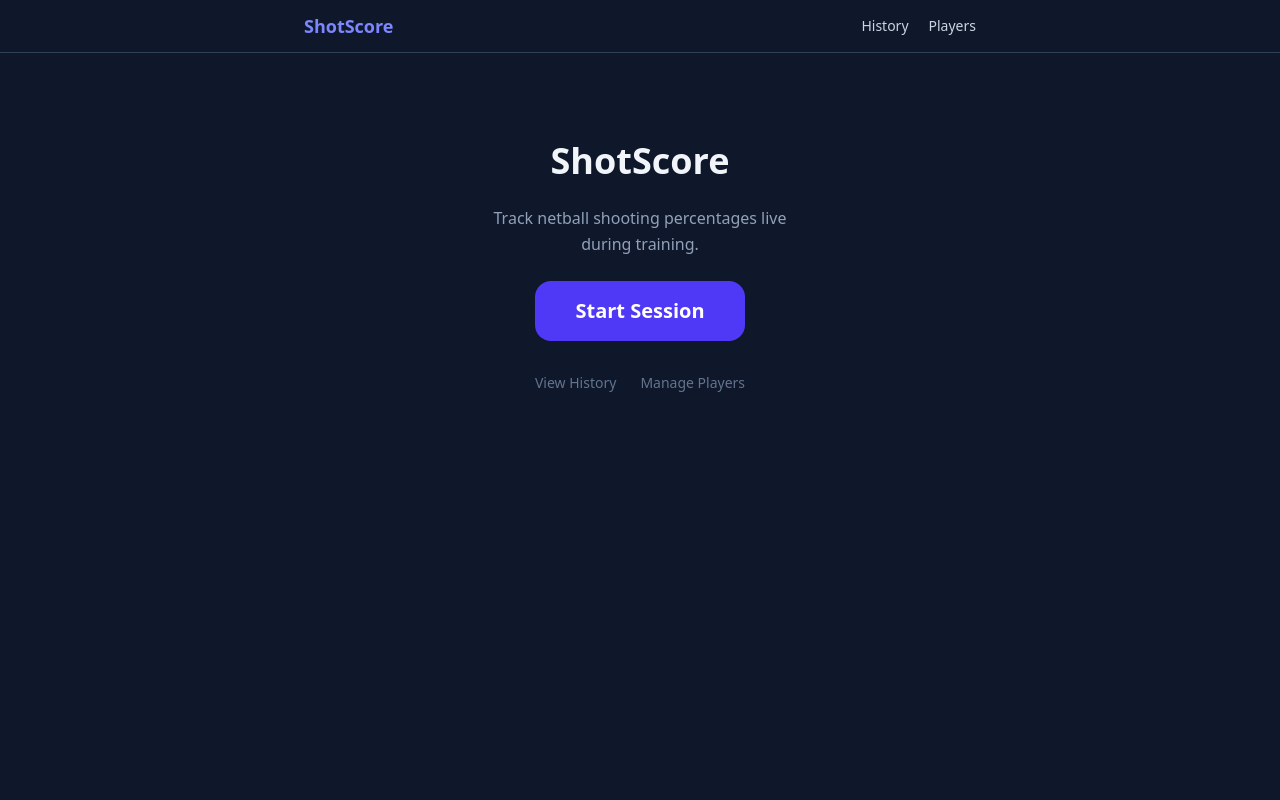
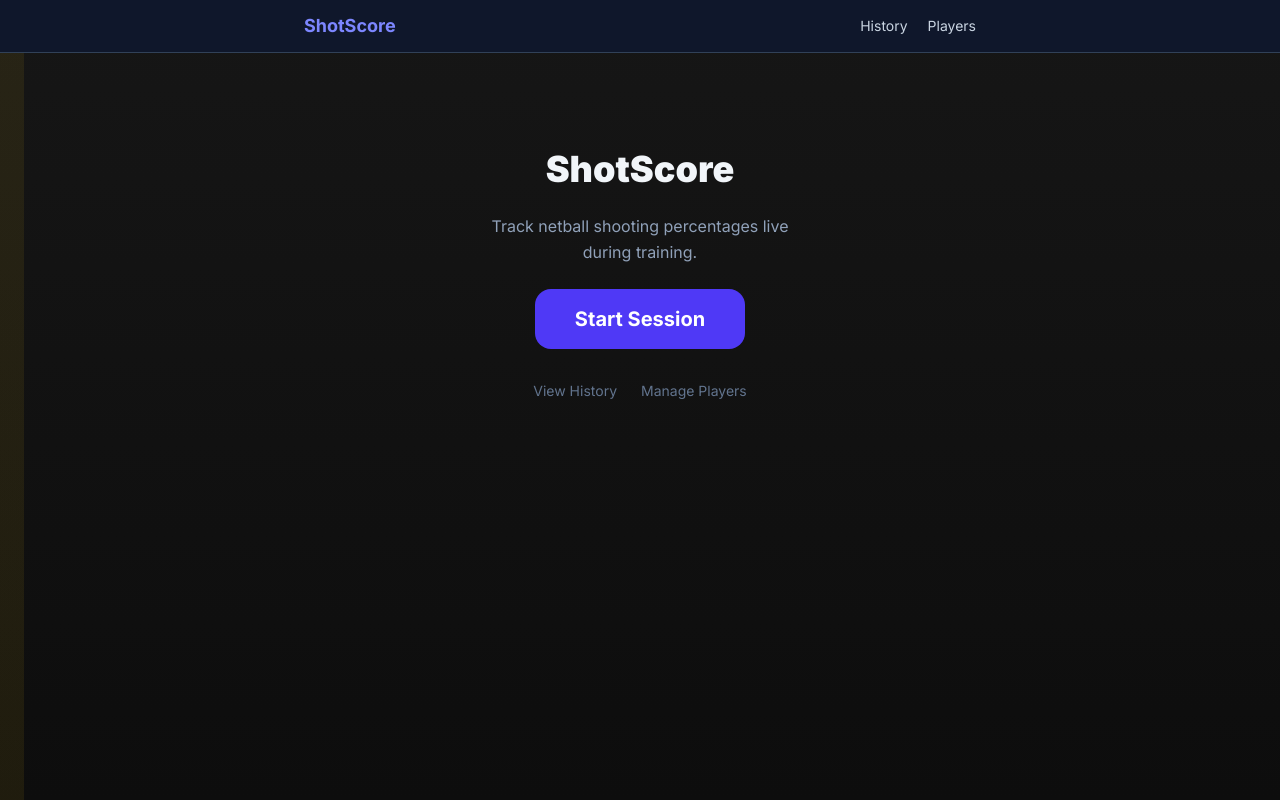
Before and after one commit to stanleyboo/shot-scoring, a Next.js app: page / in a window 1280 px wide. Built offline with nearby package versions, Linux system fonts and the light colour scheme; no server answers; the database is empty.

Commit message:
feat: switch font from Arial Black to Inter via next/font

```diff
--- a/src/app/globals.css
+++ b/src/app/globals.css
@@ -1,7 +1,26 @@
 @import "tailwindcss";
 
+:root {
+  --page-bg:
+    linear-gradient(90deg, rgba(250, 204, 21, 0.08) 0, rgba(250, 204, 21, 0.08) 24px, transparent 24px, transparent 120px),
+    linear-gradient(180deg, #161616 0%, #0d0d0d 100%);
+}
+
+html {
+  background: #000;
+}
+
 body {
-  background: #0f172a;
-  color: #f1f5f9;
-  font-family: system-ui, -apple-system, sans-serif;
+  min-height: 100vh;
+  background: var(--page-bg);
+  color: #fafaf9;
+  -webkit-tap-highlight-color: transparent;
 }
+
+button {
+  touch-action: manipulation;
+}
+
+.tabular-nums {
+  font-variant-numeric: tabular-nums;
+}
--- a/src/app/layout.tsx
+++ b/src/app/layout.tsx
@@ -1,18 +1,36 @@
-import type { Metadata } from 'next';
+import type { Metadata, Viewport } from 'next';
+import { Inter } from 'next/font/google';
 import './globals.css';
 import Nav from '@/components/Nav';
 
+const inter = Inter({
+  subsets: ['latin'],
+  weight: ['400', '500', '600', '700', '900'],
+});
+
 export const metadata: Metadata = {
-  title: 'ShotScore — Netball Shot Tracker',
-  description: 'Track netball shooting percentages live during training',
+  title: 'Langwith Netball',
+  description: 'Track Langwith Netball matches, players, and team leaderboards',
+  appleWebApp: {
+    capable: true,
+    statusBarStyle: 'black-translucent',
+    title: 'Langwith Netball',
+  },
+};
+
+export const viewport: Viewport = {
+  width: 'device-width',
+  initialScale: 1,
+  viewportFit: 'cover',
+  userScalable: false,
 };
 
 export default function RootLayout({ children }: { children: React.ReactNode }) {
   return (
     <html lang="en">
-      <body className="min-h-screen bg-slate-950 text-slate-100">
+      <body className={`${inter.className} min-h-screen antialiased`}>
         <Nav />
-        <main className="mx-auto max-w-2xl px-4 py-6">
+        <main className="mx-auto max-w-7xl px-4 py-8">
           {children}
         </main>
       </body>
```
